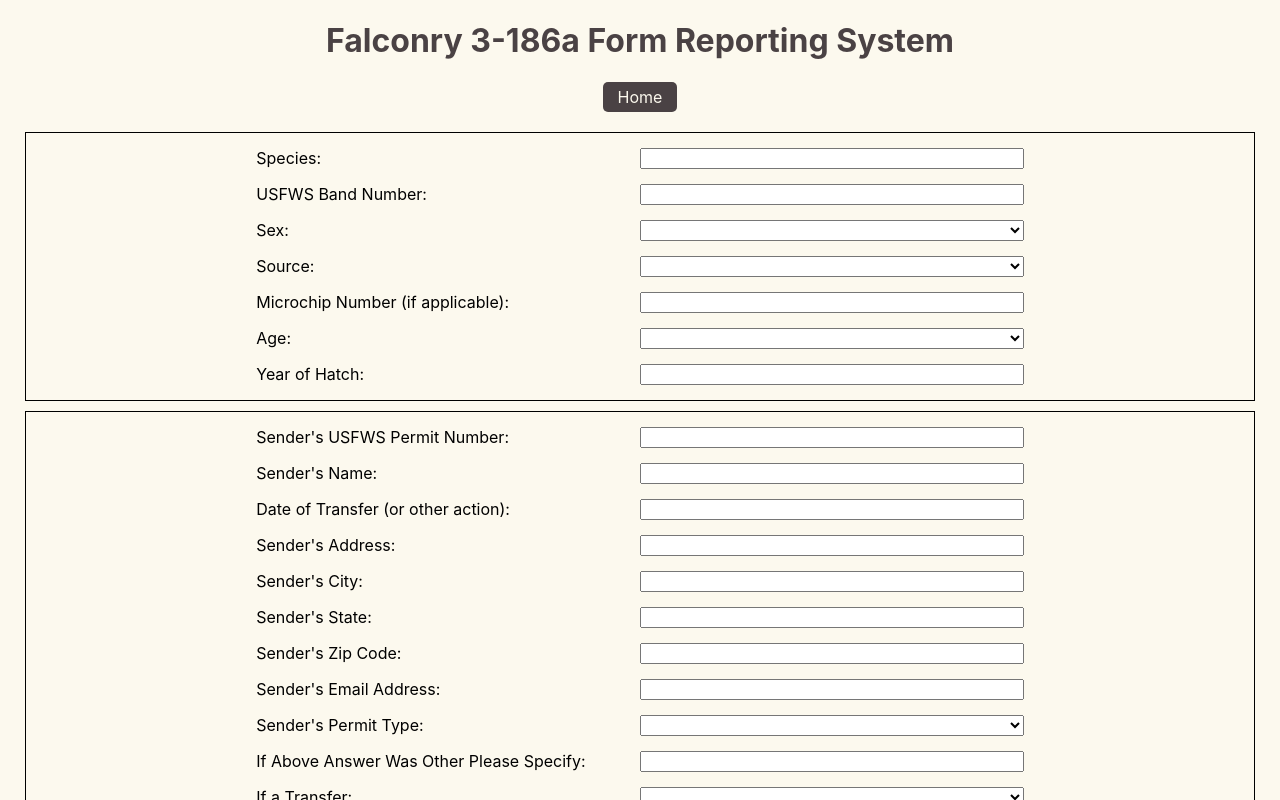
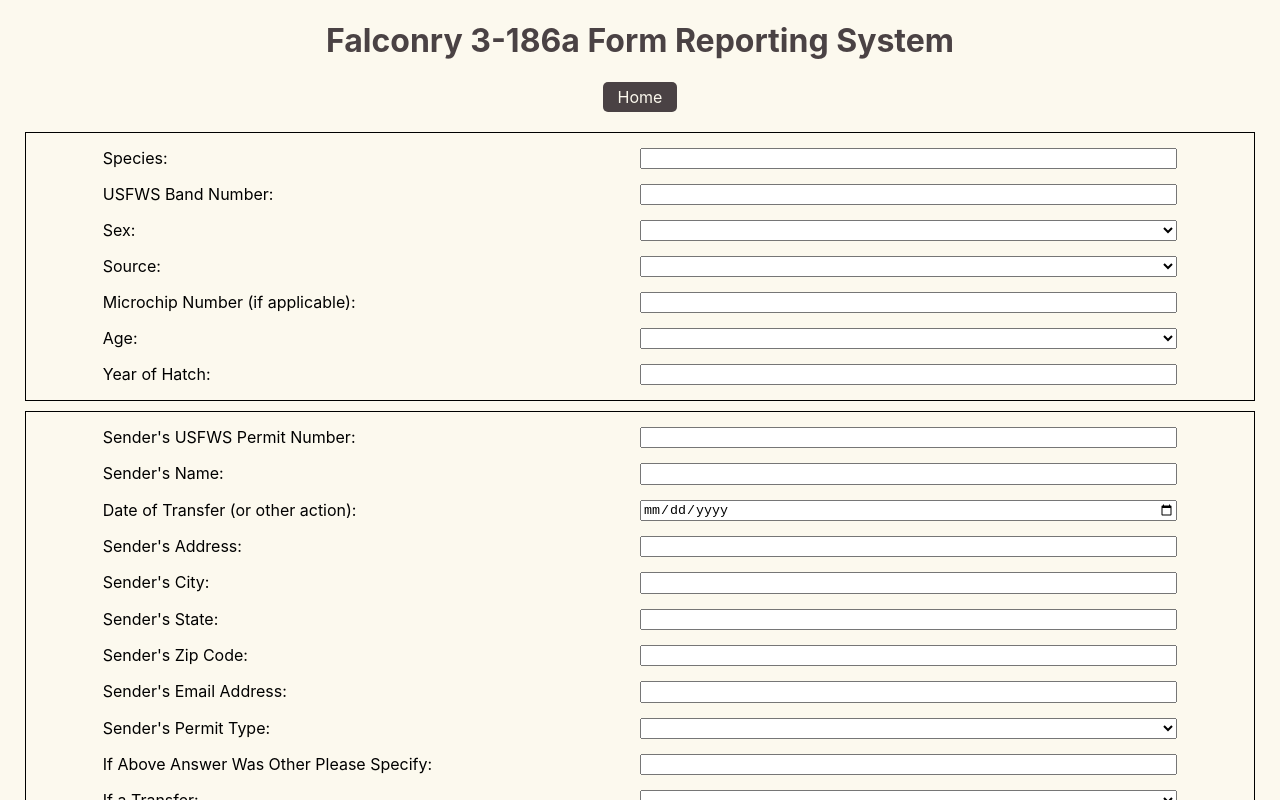
Before and after one commit to Emberglo/falconry-reporting-system, a React (Create React App) app: page /add-form in a window 1280 px wide. Shown: the top 800 px of the page. Built offline with nearby package versions, Linux system fonts and the light colour scheme.

Commit message:
working on form, adding fake database

```diff
--- a/src/App.css
+++ b/src/App.css
@@ -104,7 +104,7 @@
 
 .section-1 {
   display: grid;
-  grid-template-columns: .75fr 1.25fr 1.25fr .75fr;
+  grid-template-columns: .25fr 1.75fr 1.75fr .25fr;
   grid-template-rows: 1fr 1fr 1fr 1fr 1fr 1fr 1fr;
   row-gap: 15px;
   text-align: left;
@@ -114,7 +114,7 @@
 
 .section-2 {
   display: grid;
-  grid-template-columns: .75fr 1.25fr 1.25fr .75fr;
+  grid-template-columns: .25fr 1.75fr 1.75fr .25fr;
   grid-template-rows: 1fr 1fr 1fr 1fr 1fr 1fr 1fr 1fr 1fr 1fr 1fr 1fr 1fr;
   row-gap: 15px;
   text-align: left;
@@ -124,7 +124,7 @@
 
 .section-3 {
   display: grid;
-  grid-template-columns: .75fr 1.25fr 1.25fr .75fr;
+  grid-template-columns: .25fr 1.75fr 1.75fr .25fr;
   grid-template-rows: 1fr 1fr 1fr 1fr 1fr 1fr 1fr 1fr 1fr 1fr 1fr;
   row-gap: 15px;
   text-align: left;
@@ -134,7 +134,7 @@
 
 .section-4 {
   display: grid;
-  grid-template-columns: .75fr 1.25fr 1.25fr .75fr;
+  grid-template-columns: .25fr 1.75fr 1.75fr .25fr;
   grid-template-rows: 1fr 1fr 1fr 1fr;
   row-gap: 15px;
   text-align: left;
@@ -144,7 +144,7 @@
 
 .section-5 {
   display: grid;
-  grid-template-columns: .75fr 1.25fr 1.25fr .75fr;
+  grid-template-columns: .25fr 1.75fr 1.75fr .25fr;
   grid-template-rows: 1fr 1fr 1fr 1fr;
   row-gap: 15px;
   text-align: left;
@@ -154,7 +154,7 @@
 
 .section-6 {
   display: grid;
-  grid-template-columns: .75fr 1.25fr 1.25fr .75fr;
+  grid-template-columns: .25fr 1.75fr 1.75fr .25fr;
   grid-template-rows: 1fr 1fr 1fr;
   row-gap: 15px;
   text-align: left;
--- a/src/Components/Forms.jsx
+++ b/src/Components/Forms.jsx
@@ -1,5 +1,6 @@
 import { Link } from "react-router-dom";
 import FormCard from "./FormCard";
+import data from "../data";
 
 const Forms = () => {
   return (
--- a/src/Pages/AddForm.jsx
+++ b/src/Pages/AddForm.jsx
@@ -1,5 +1,6 @@
 import { Link } from "react-router-dom";
 import { useState } from "react";
+import data from "../data";
 
 const AddForm = () => {
 
@@ -51,26 +52,71 @@
     const [phoneNumber, setPhoneNumber] = useState();
     const [date, setDate] = useState();
 
-    function handleSubmit(e) {
-        e.preventDefault();
-        console.log(test);
+    const formData = {
+        species: species,
+        bandNumber: bandNumber,
+        sex: sex,
+        source: source,
+        microchip: microchip,
+        age: age,
+        hatch: hatch,
+        senderPermitNumber: senderPermitNumber,
+        senderName: senderName,
+        transferDate: transferDate,
+        senderAddress: senderAddress,
+        senderCity: senderCity,
+        senderState: senderState,
+        senderZip: senderZip,
+        senderEmail: senderEmail,
+        senderPermit: senderPermit,
+        ifSenderPermitOther: ifSenderPermitOther,
+        ifTransfer: ifTransfer,
+        ifReleaseLoss: ifReleaseLoss,
+        ifDeath: ifDeath,
+        recipientPermitNumber: recipientPermitNumber,
+        recipientName: recipientName,
+        recipientDateOfAcquisition: recipientDateOfAcquisition,
+        recipientAddress: recipientAddress,
+        recipientCity: recipientCity,
+        recipientState: recipientState,
+        recipientZip: recipientZip,
+        recipientEmail: recipientEmail,
+        recipientPermit: recipientPermit,
+        ifRecipientPermitOther: ifRecipientPermitOther,
+        recipientTypeOfAcquisition: recipientTypeOfAcquisition,
+        captureRecapture: captureRecapture,
+        captureCounty: captureCounty,
+        captureState: captureState,
+        colorPhase: colorPhase,
+        oldBandNumber: oldBandNumber,
+        oldBandType: oldBandType,
+        newBandNumber: newBandNumber,
+        newBandType: newBandType,
+        name: name,
+        phoneNumber: phoneNumber,
+        date: date
+    }
+
+    function handleSubmit() {
+        console.log(formData);
+        data.push(formData);
     };
 
   return (
     <div className="add-form-page">
         <Link to="/">Home</Link>
 
-        <form onSubmit={handleSubmit} className="form">
+        <form onSubmit={(e) => {e.preventDefault(); handleSubmit();}} className="form">
 
             <div className="section-1 form-section">
                 <div className="item-1">Species:</div>
-                <input type="text" className="item-2" value={species} onChange={setSpecies} />
+                <input type="text" className="item-2" name='species' value={species} onChange={e => setSpecies(e.target.value)} />
 
                 <div className="item-3">USFWS Band Number:</div>
-                <input type="text" className="item-4" value={bandNumber} onChange={setBandNumber} />
+                <input type="text" className="item-4" name='bandNumber' value={bandNumber} onChange={e => setBandNumber(e.target.value)} />
 
                 <div className="item-5">Sex:</div>
-                <select name="" id="" className="item-6" value={sex} onChange={setSex}>
+                <select id="" className="item-6" name='sex' value={sex} onChange={e => setSex(e.target.value)}>
                     <option value=""></option>
                     <option value="male">Male</option>
                     <option value="female">Female</option>
@@ -78,17 +124,17 @@
                 </select>
 
                 <div className="item-7">Source:</div>
-                <select name="" id="" className="item-8" value={source} onChange={setSource}>
+                <select id="" className="item-8" name="source" value={source} onChange={e => setSource(e.target.value)}>
                     <option value=""></option>
                     <option value="wild">Wild</option>
                     <option value="captive-bred">Captive-Bred</option>
                 </select>
 
                 <div className="item-9">Microchip Number (if applicable):</div>
-                <input type="text" className="item-10" value={microchip} onChange={setMicrochip} />
+                <input type="text" className="item-10" name='microchip' value={microchip} onChange={e => setMicrochip(e.target.value)} />
 
                 <div className="item-11">Age:</div>
-                <select name="" id="" className="item-12" value={age} onChange={setAge}>
+                <select id="" className="item-12" name="age" value={age} onChange={e => setAge(e.target.value)}>
                     <option value=""></option>
                     <option value="nestling">Nestling</option>
                     <option value="immature">Immature</option>
@@ -96,36 +142,36 @@
                 </select>
 
                 <div className="item-13">Year of Hatch:</div>
-                <input type="text" className="item-14" value={hatch} onChange={setHatch} />
+                <input type="text" className="item-14" name='hatch' value={hatch} onChange={e => setHatch(e.target.value)} />
             </div>
 
             <div className="section-2 form-section">
                 <div className="item-1">Sender's USFWS Permit Number:</div>
-                <input type="text" className="item-2"  value={senderPermitNumber} onChange={setSenderPermitNumber}/>
+                <input type="text" className="item-2" name='senderPermitNumber' value={senderPermitNumber} onChange={e => setSenderPermitNumber(e.target.value)}/>
 
                 <div className="item-3">Sender's Name:</div>
-                <input type="text" className="item-4" value={senderName} onChange={setSenderName} />
+                <input type="text" className="item-4" name='senderName' value={senderName} onChange={e => setSenderName(e.target.value)} />
 
                 <div className="item-5">Date of Transfer (or other action):</div>
-                <input type="text" className="item-6" value={transferDate} onChange={setTransferDate} />
+                <input type="date" className="item-6" name='transferDate' value={transferDate} onChange={e => setTransferDate(e.target.value)} />
 
                 <div className="item-7">Sender's Address:</div>
-                <input type="text" className="item-8" value={senderAddress} onChange={setSenderAddress} />
+                <input type="text" className="item-8" name='senderAddress' value={senderAddress} onChange={e => setSenderAddress(e.target.value)} />
 
                 <div className="item-9">Sender's City:</div>
-                <input type="text" className="item-10" value={senderCity} onChange={setSenderCity} />
+                <input type="text" className="item-10" name='senderCity' value={senderCity} onChange={e => setSenderCity(e.target.value)} />
 
                 <div className="item-11">Sender's State:</div>
-                <input type="text" className="item-12" value={senderState} onChange={setSenderState} />
+                <input type="text" className="item-12" name='senderState' value={senderState} onChange={e => setSenderState(e.target.value)} />
 
                 <div className="item-13">Sender's Zip Code:</div>
-                <input type="text" className="item-14" value={senderZip} onChange={setSenderZip} />
+                <input type="text" className="item-14" name='senderZip' value={senderZip} onChange={e => setSenderZip(e.target.value)} />
 
                 <div className="item-15">Sender's Email Address:</div>
-                <input type="text" className="item-16" value={senderEmail} onChange={setSenderEmail} />
+                <input type="text" className="item-16" name='senderEmail' value={senderEmail} onChange={e => setSenderEmail(e.target.value)} />
 
                 <div className="item-17">Sender's Permit Type:</div>
-                <select name="" id="" className="item-18" value={senderPermit} onChange={setSenderPermit}>
+                <select id="" className="item-18" name="senderPermit" value={senderPermit} onChange={e => setSenderPermit(e.target.value)}>
                     <option value=""></option>
                     <option value="stateFalconry">State Falconry</option>
                     <option value="fwsRaptorPropagation">FWS Raptor Propagation</option>
@@ -134,10 +180,10 @@
                 </select>
 
                 <div className="item-19">If Above Answer Was Other Please Specify:</div>
-                <input type="text" className="item-20" value={ifSenderPermitOther} onChange={setIfSenderPermitOther} />
+                <input type="text" className="item-20" name='ifSenderPermitOther' value={ifSenderPermitOther} onChange={e => setIfSenderPermitOther(e.target.value)} />
 
                 <div className="item-21">If a Transfer:</div>
-                <select name="" id="" className="item-22" value={ifTransfer} onChange={setIfTransfer}>
+                <select id="" className="item-22" name="ifTransfer" value={ifTransfer} onChange={e => setIfTransfer(e.target.value)}>
                     <option value=""></option>
                     <option value="gift">Gift</option>
                     <option value="sale">Sale</option>
@@ -145,7 +191,7 @@
                 </select>
 
                 <div className="item-23">If Release or Loss:</div>
-                <select name="" id="" className="item-24" value={ifReleaseLoss} onChange={setIfReleaseLoss}>
+                <select id="" className="item-24" name="ifReleaseLoss" value={ifReleaseLoss} onChange={e => setIfReleaseLoss(e.target.value)}>
                     <option value=""></option>
                     <option value="release">Release</option>
                     <option value="escape">Escape</option>
@@ -154,36 +200,36 @@
                 </select>
 
                 <div className="item-25">If Above Answer Was Death, Cause of Death:</div>
-                <input type="text" className="item-26" value={ifDeath} onChange={setIfDeath} />
+                <input type="text" className="item-26" name='ifDeath' value={ifDeath} onChange={e => setIfDeath(e.target.value)} />
             </div>
 
             <div className="section-3 form-section">
                 <div className="item-1">Recipient's USFWS Permit Number:</div>
-                <input type="text" className="item-2" value={recipientPermitNumber} onChange={setRecipientPermitNumber} />
+                <input type="text" className="item-2" name='recipientPermitNumber' value={recipientPermitNumber} onChange={e => setRecipientPermitNumber(e.target.value)} />
 
                 <div className="item-3">Recipient's Name:</div>
-                <input type="text" className="item-4" value={recipientName} onChange={setRecipientName} />
+                <input type="text" className="item-4" name='recipientName' value={recipientName} onChange={e => setRecipientName(e.target.value)} />
 
                 <div className="item-5">Recipient's Date of Acquisition:</div>
-                <input type="text" className="item-6" value={recipientDateOfAcquisition} onChange={setRecipientDateOfAcquisition} />
+                <input type="date" className="item-6" name='recipientDateOfAcquisition' value={recipientDateOfAcquisition} onChange={e => setRecipientDateOfAcquisition(e.target.value)} />
 
                 <div className="item-7">Recipient's Address:</div>
-                <input type="text" className="item-8" value={recipientAddress} onChange={setRecipientAddress} />
+                <input type="text" className="item-8" name='recipientAddress' value={recipientAddress} onChange={e => setRecipientAddress(e.target.value)} />
 
                 <div className="item-9">Recipient's City:</div>
-                <input type="text" className="item-10" value={recipientCity} onChange={setRecipientCity} />
+                <input type="text" className="item-10" name='recipientCity' value={recipientCity} onChange={e => setRecipientCity(e.target.value)} />
 
                 <div className="item-11">Recipient's State:</div>
-                <input type="text" className="item-12" value={recipientState} onChange={setRecipientState} />
+                <input type="text" className="item-12" name='recipientState' value={recipientState} onChange={e => setRecipientState(e.target.value)} />
 
                 <div className="item-13">Recipient's Zip Code:</div>
-                <input type="text" className="item-14" value={recipientZip} onChange={setRecipientZip} />
+                <input type="text" className="item-14" name='recipientZip' value={recipientZip} onChange={e => setRecipientZip(e.target.value)} />
 
                 <div className="item-15">Recipient's Email Address:</div>
-                <input type="text" className="item-16" value={recipientEmail} onChange={setRecipientEmail} />
+                <input type="text" className="item-16" name='recipientEmail' value={recipientEmail} onChange={e => setRecipientEmail(e.target.value)} />
 
                 <div className="item-17">Recipient's Permit Type:</div>
-                <select name="" id="" className="item-18" value={recipientPermit} onChange={setRecipientPermit}>
+                <select id="" className="item-18" name="recipientPermit" value={recipientPermit} onChange={e => setRecipientPermit(e.target.value)}>
                     <option value=""></option>
                     <option value="stateFalconry">State Falconry</option>
                     <option value="fwsRaptorPropigation">FWS Raptor Prop</option>
@@ -191,10 +237,10 @@
                 </select>
 
                 <div className="item-19">If Above Answer Was Other Please Specify:</div>
-                <input type="text" className="item-20" value={ifRecipientPermitOther} onChange={setIfRecipientPermitOther} />
+                <input type="text" className="item-20" name='ifRecipientPermitOther' value={ifRecipientPermitOther} onChange={e => setIfRecipientPermitOther(e.target.value)} />
 
                 <div className="item-21">Type of Acquisition:</div>
-                <select name="" id="" className="item-22" value={recipientTypeOfAcquisition} onChange={setRecipientTypeOfAcquisition}>
+                <select id="" className="item-22" name="recipientTypeOfAqcuisition" value={recipientTypeOfAcquisition} onChange={e => setRecipientTypeOfAcquisition(e.target.value)}>
                     <option value=""></option>
                     <option value="gift">Gift</option>
                     <option value="purchase">Purchase</option>
@@ -205,21 +251,21 @@
 
             <div className="section-4 form-section">
                 <div className="item-1">Capture or Recapture:</div>
-                <select name="" id="" className="item-2" value={captureRecapture} onChange={setCaptureRecapture}>
+                <select id="" className="item-2" name="captureRecapture" value={captureRecapture} onChange={e => setCaptureRecapture(e.target.value)}>
                     <option value=""></option>
                     <option value="capture">Capture</option>
                     <option value="recapture">Recapture</option>
                 </select>
 
                 <div className="item-3">County of Capture:</div>
-                <input type="text" className="item-4" value={captureCounty} onChange={setCaptureCounty} />
+                <input type="text" className="item-4" name='captureCounty' value={captureCounty} onChange={e => setCaptureCounty(e.target.value)} />
 
                 <div className="item-5">State of Capture:</div>
                 {/* TODO - possibly switch this to a dropdown */}
-                <input type="text" className="item-6" value={captureState} onChange={setCaptureState} />
+                <input type="text" className="item-6" name='captureState' value={captureState} onChange={e => setCaptureState(e.target.value)} />
 
                 <div className="item-7">If you captured a Gyrfalcon, what color is it?</div>
-                <select name="" id="" className="item-8" value={colorPhase} onChange={setColorPhase}>
+                <select id="" className="item-8" name='colorPhase' value={colorPhase} onChange={e => setColorPhase(e.target.value)}>
                     <option value=""></option>
                     <option value="grey">Grey</option>
                     <option value="black">Black</option>
@@ -230,10 +276,10 @@
 
             <div className="section-5 form-section">
                 <div className="item-1">Old Band Number:</div>
-                <input type="text" className="item-2" value={oldBandNumber} onChange={setOldBandNumber} />
+                <input type="text" className="item-2" name='oldBandNumber' value={oldBandNumber} onChange={e => setOldBandNumber(e.target.value)} />
 
                 <div className="item-3">Old Band Type:</div>
-                <select name="" id="" className="item-4" value={oldBandType} onChange={setOldBandType}>
+                <select id="" className="item-4" name="oldBandType" value={oldBandType} onChange={e => setOldBandType(e.target.value)}>
                     <option value=""></option>
                     <option value="seamlessMetal">Seamless Metal</option>
                     <option value="yellowPlastic">Yellow Plastic</option>
@@ -242,10 +288,10 @@
                 </select>
 
                 <div className="item-5">New Band Number:</div>
-                <input type="text" className="item-6" value={newBandNumber} onChange={setNewBandNumber} />
+                <input type="text" className="item-6" name='newBandNumber' value={newBandNumber} onChange={e => setNewBandNumber(e.target.value)} />
 
                 <div className="item-7">New Band Type:</div>
-                <select name="" id="" className="item-8" value={newBandType} onChange={setNewBandType}>
+                <select id="" className="item-8" name="newBandType" value={newBandType} onChange={e => setNewBandType(e.target.value)}>
                     <option value=""></option>
                     <option value="yellowPlastic">Yellow Plastic</option>
                     <option value="blackPlastic">Black Plastic</option>
@@ -255,13 +301,13 @@
 
             <div className="section-6 form-section">
                 <div className="item-1">Name:</div>
-                <input type="text" className="item-2" value={name} onChange={setName} />
+                <input type="text" className="item-2" name='name' value={name} onChange={e => setName(e.target.value)} />
 
                 <div className="item-3">Phone Number:</div>
-                <input type="text" className="item-4" value={phoneNumber} onChange={setPhoneNumber} />
+                <input type="text" className="item-4" name='phoneNumber' value={phoneNumber} onChange={e => setPhoneNumber(e.target.value)} />
 
                 <div className="item-5">Date:</div>
-                <input type="date" className="item-6" value={date} onChange={setDate} />
+                <input type="date" className="item-6" name='date' value={date} onChange={e => setDate(e.target.value)} />
             </div>
 
             <button type="submit" className="submit-button">Submit Form</button>
--- /dev/null
+++ b/src/data.js
@@ -0,0 +1,3 @@
+const data = [];
+
+export default data;
```
